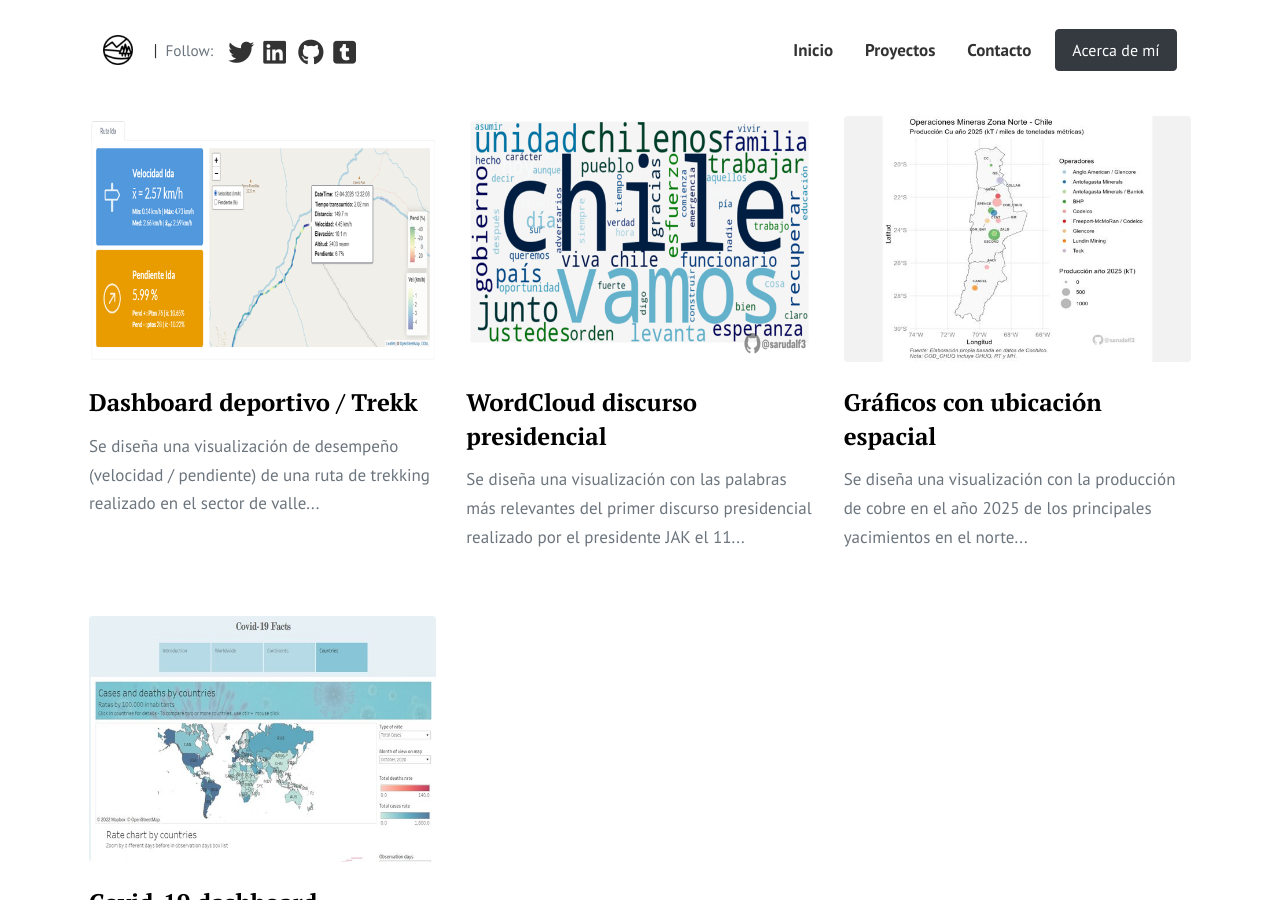
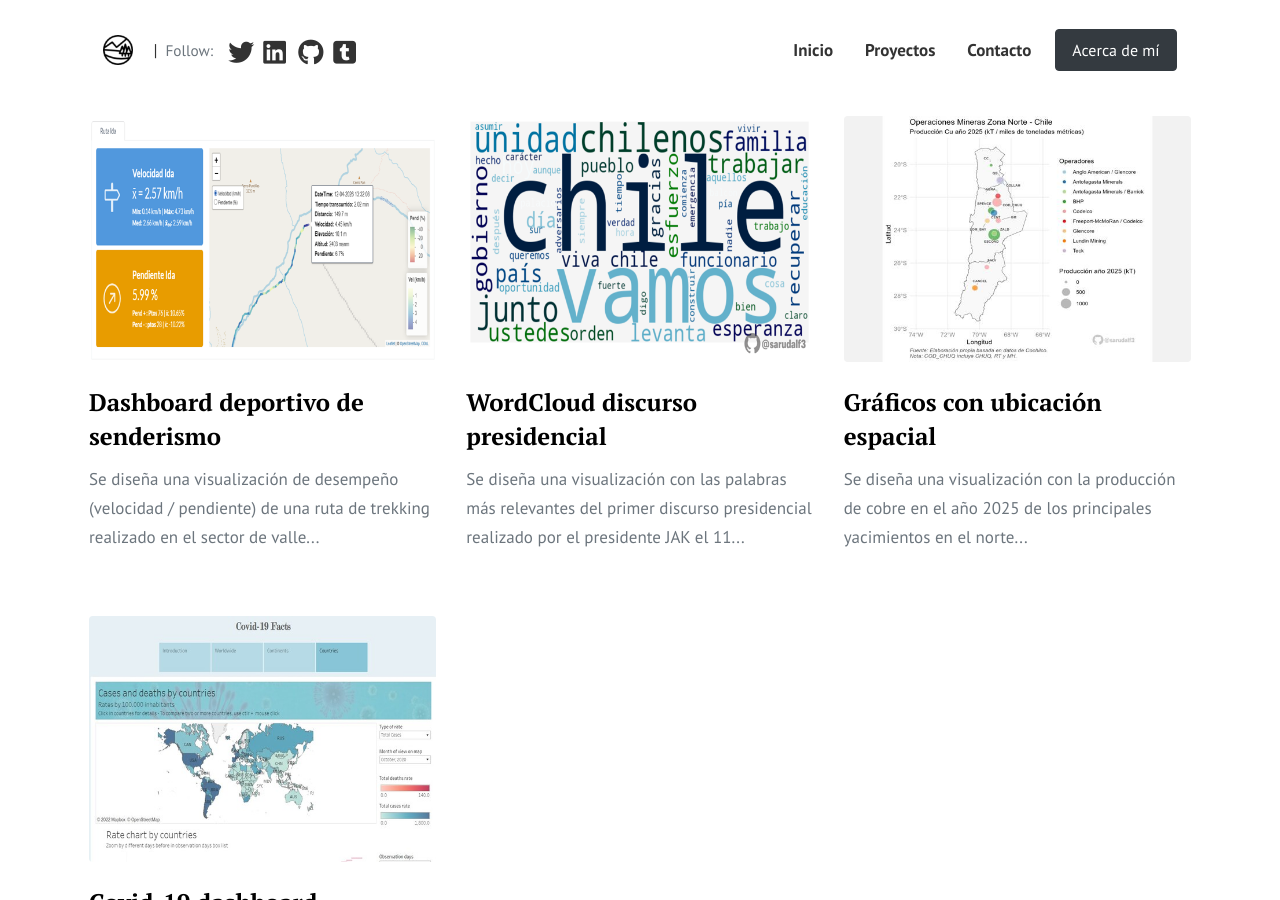
Before and after one commit to sarudalf3/sarudalf3.github.io, a Jekyll site: the page built from pages/projects.html, in a window 1280 px wide and 900 px high. Built offline with Jekyll 4.4.1, drawn with Linux system fonts in a browser that asks for light colours; nearby versions of some CDN libraries.

Commit message:
spatial dashboard

```diff
--- a/_projects/2026-05-17-Teek-Dashboard.md
+++ b/_projects/2026-05-17-Trekk-Dashboard.md
@@ -1,6 +1,6 @@
 ---
 layout: external
-title:  Dashboard deportivo / Trekk
+title:  Dashboard deportivo de senderismo
 categories: ['R', 'Spatial Data', 'DataViz', 'Sports', "KPIs"]
 author: rmirfa
 Date: 2026-05-17
```
